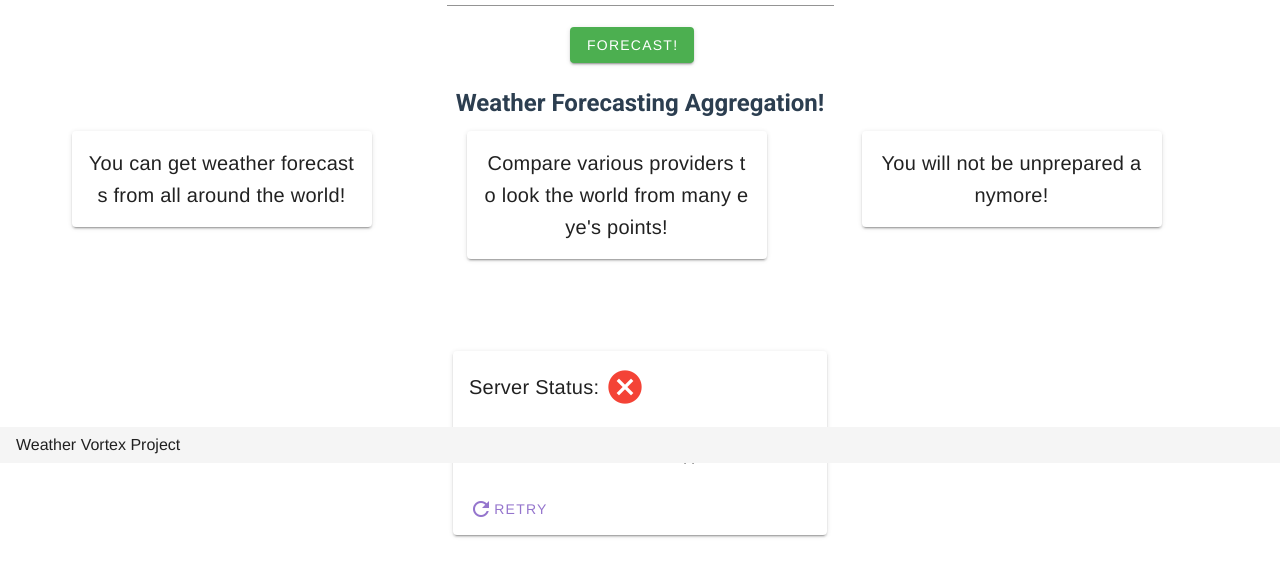
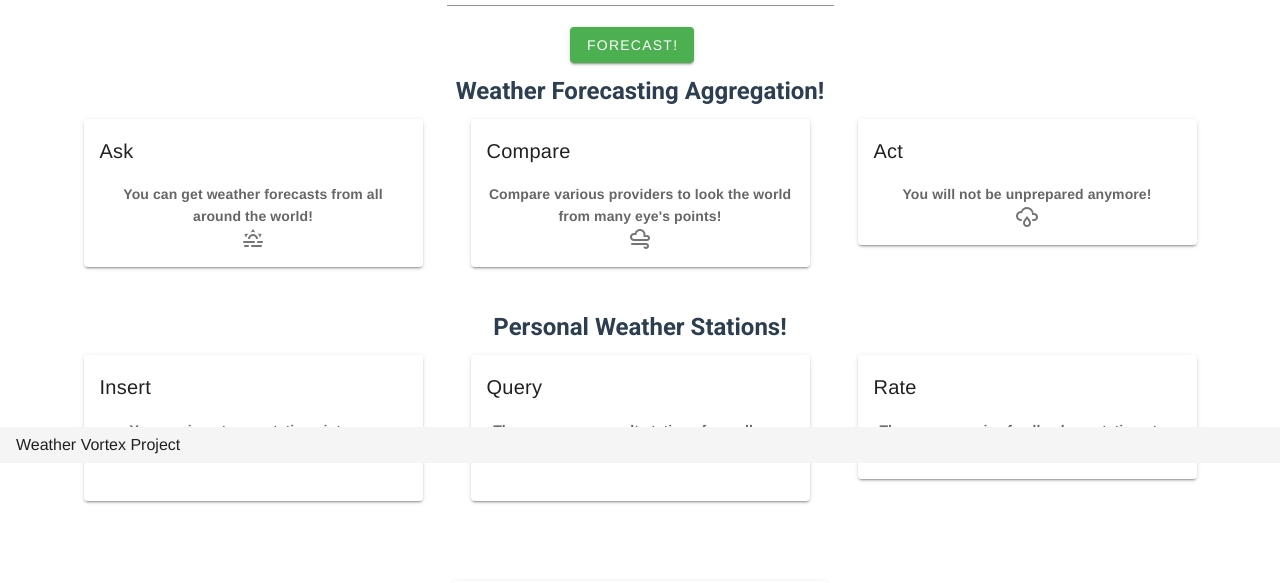
Before and after one commit to Weather-Vortex/weather-vortex-client, a Vue app: page /#/ in a window 1280 px wide. Shown: the part 337-920 px from the top of the page. Built offline with nearby package versions, Linux system fonts and the light colour scheme; no server answers.

Commit message:
Extend the new Homepage.

```diff
--- a/src/views/Home.vue
+++ b/src/views/Home.vue
@@ -21,80 +21,16 @@
       </v-col>
       <v-spacer></v-spacer>
     </v-row>
+
     <!-- Functionality presentation -->
+    <InfoMain />
+
     <v-row>
-      <v-col class="mb-5" cols="12">
-        <h2 class="headline font-weight-bold mb-3">
-          Weather Forecasting Aggregation!
-        </h2>
-        <v-row justify="center">
-          <!-- Those cards are repetitives, move to a new component -->
-          <v-col>
-            <v-card class="mx-3" max-width="300">
-              <v-card-title>
-                You can get weather forecasts from all around the world!
-              </v-card-title>
-            </v-card>
-          </v-col>
-          <v-col>
-            <v-card class="mx-3" max-width="300">
-              <v-card-title>
-                Compare various providers to look the world from many eye's
-                points!
-              </v-card-title>
-            </v-card>
-          </v-col>
-          <v-col>
-            <v-card class="mx-3" max-width="300">
-              <v-card-title> You will not be unprepared anymore! </v-card-title>
-            </v-card>
-          </v-col>
-        </v-row>
+      <v-col v-for="(service, i) in services" :key="i">
+        <CheckStatus v-bind="service" />
       </v-col>
     </v-row>
-    <v-row>
-      <v-col>
-        <v-card :loading="loading" class="mx-auto my-12" max-width="374">
-          <template slot="progress">
-            <v-progress-linear
-              color="deep-purple"
-              height="10"
-              indeterminate
-            ></v-progress-linear>
-          </template>
-          <v-card-title>
-            Server Status:&nbsp;
-            <div>
-              <div v-if="loading">
-                <v-progress-circular
-                  indeterminate
-                  color="primary"
-                ></v-progress-circular>
-              </div>
-              <div v-else-if="status === true">
-                <!-- Server status {{ status }} -->
-                <v-icon color="green" x-large>mdi-check-circle</v-icon>
-              </div>
-              <div v-else-if="status === false">
-                <v-icon color="red" x-large>mdi-close-circle</v-icon>
-              </div>
-            </div>
-          </v-card-title>
-          <v-card-text>
-            <div>
-              Fetching for service info (add dynamic url)
-              weather-vortex-server.herokuapp.com.
-            </div>
-          </v-card-text>
-          <v-card-actions>
-            <v-btn color="deep-purple lighten-2" text @click="checkStatus">
-              <v-icon>mdi-refresh</v-icon>
-              Retry</v-btn
-            >
-          </v-card-actions>
-        </v-card>
-      </v-col>
-    </v-row>
+
     <div class="home">
       <img alt="Vue logo" src="../assets/logo.png" />
       <HelloWorld msg="Welcome to Your Vue.js App" /></div
@@ -103,36 +39,30 @@
 
 <script>
 // @ is an alias to /src
+import CheckStatus from "@/components/info/CheckStatus.vue";
 import HelloWorld from "@/components/HelloWorld.vue";
+import InfoMain from "@/components/info/InfoMain.vue";
 
 export default {
   name: "Home",
   components: {
+    CheckStatus,
     HelloWorld,
+    InfoMain,
   },
   data() {
     return {
-      loading: false,
-      status: null,
+      services: [
+        {
+          name: "Main Server",
+          url: process.env.VUE_APP_SERVER_URL,
+        },
+      ],
     };
   },
-  methods: {
-    async checkStatus() {
-      this.loading = true;
-      const info = "http://localhost:49161/";
-      try {
-        const { data } = await this.$http.get(info);
-        console.log(data);
-        this.status = data.result === "ok";
-      } catch (error) {
-        console.error(error);
-      } finally {
-        this.loading = false;
-      }
-    },
-  },
   created() {
-    this.checkStatus();
+    console.log("Created");
+    console.log(process.env);
   },
 };
 </script>
```
